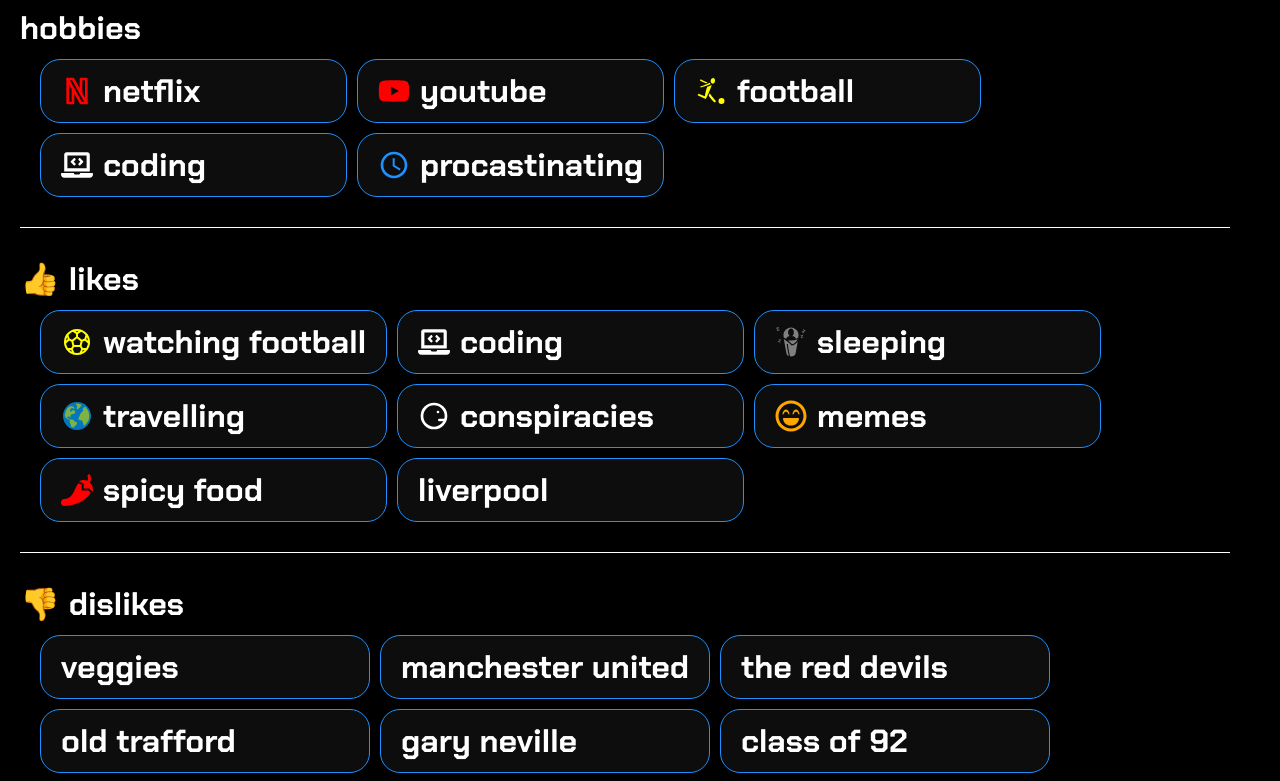
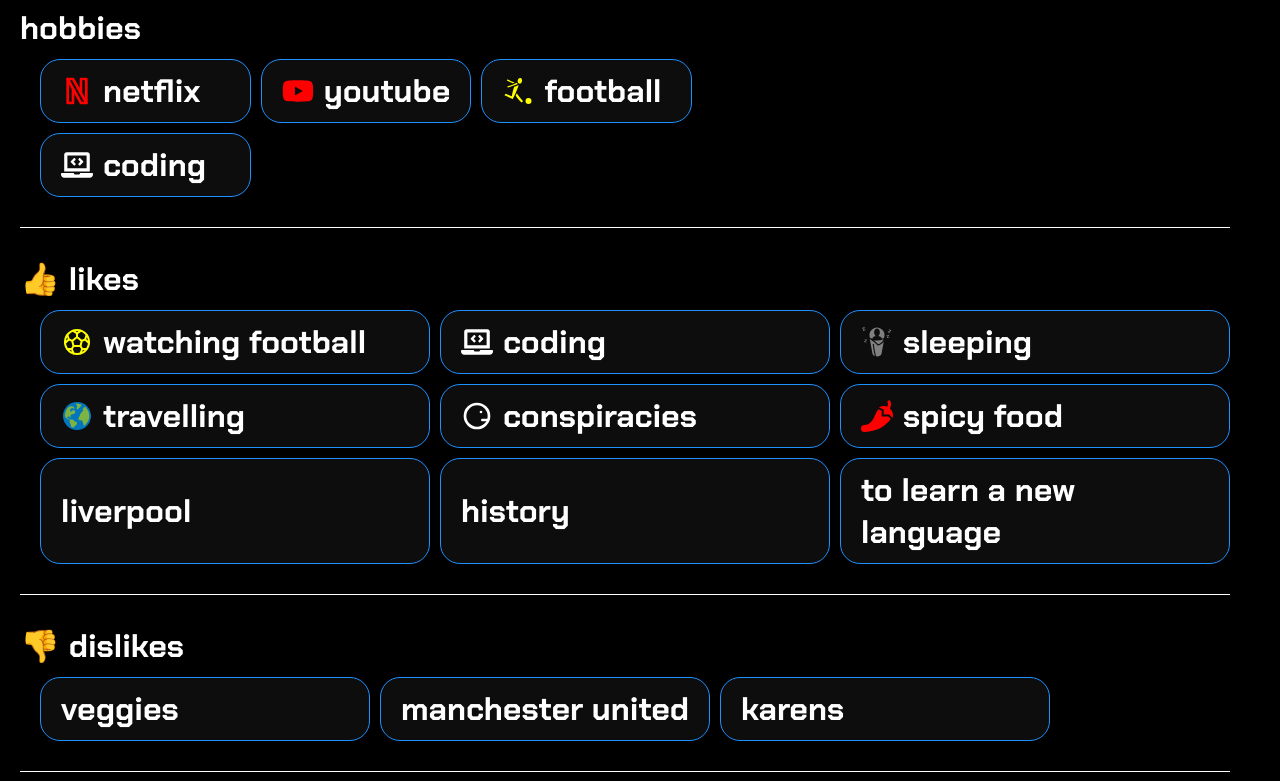
Before and after one commit to codebymarco/portfolio, a React (Vite) app: page /about in a window 1280 px wide. Shown: the part 1740-2521 px from the top of the page. Built offline with nearby package versions, Linux system fonts and the light colour scheme.

Commit message:
made more changes

```diff
--- a/src/components/pages/About.jsx
+++ b/src/components/pages/About.jsx
@@ -105,10 +105,6 @@
               <FaLaptopCode color="white" />
               coding
             </div>
-            <div className="box">
-              <MdOutlineWatchLater color="dodgerblue" />
-              procastinating
-            </div>
           </div>
         </div>
         <div className="divider"></div>
@@ -136,14 +132,12 @@
               conspiracies
             </div>
             <div className="box">
-              <FaRegLaughBeam color="orange" />
-              memes
-            </div>
-            <div className="box">
               <FaPepperHot color="red" />
               spicy food
             </div>
             <div className="box">liverpool</div>
+            <div className="box">history</div>
+            <div className="box">to learn a new language</div>
           </div>
         </div>
         <div className="divider"></div>
@@ -152,10 +146,6 @@
           <div className="hobbies-container">
             <div className="box">veggies</div>
             <div className="box">manchester united</div>
-            <div className="box">the red devils</div>
-            <div className="box">old trafford</div>
-            <div className="box">gary neville</div>
-            <div className="box">class of 92</div>
             <div className="box">karens</div>
           </div>
         </div>
--- a/src/components/pages/Projects.jsx
+++ b/src/components/pages/Projects.jsx
@@ -8,7 +8,7 @@
         <h1>APPS</h1>
       </div>
       <div className="projects-container">
-      <Link to={`/apps/linkbio`} className="box">
+      <Link to={`/apps/portfoliohub`} className="box">
           <h2>Portfoliohub</h2>
           <span>01</span>
         </Link>
```
